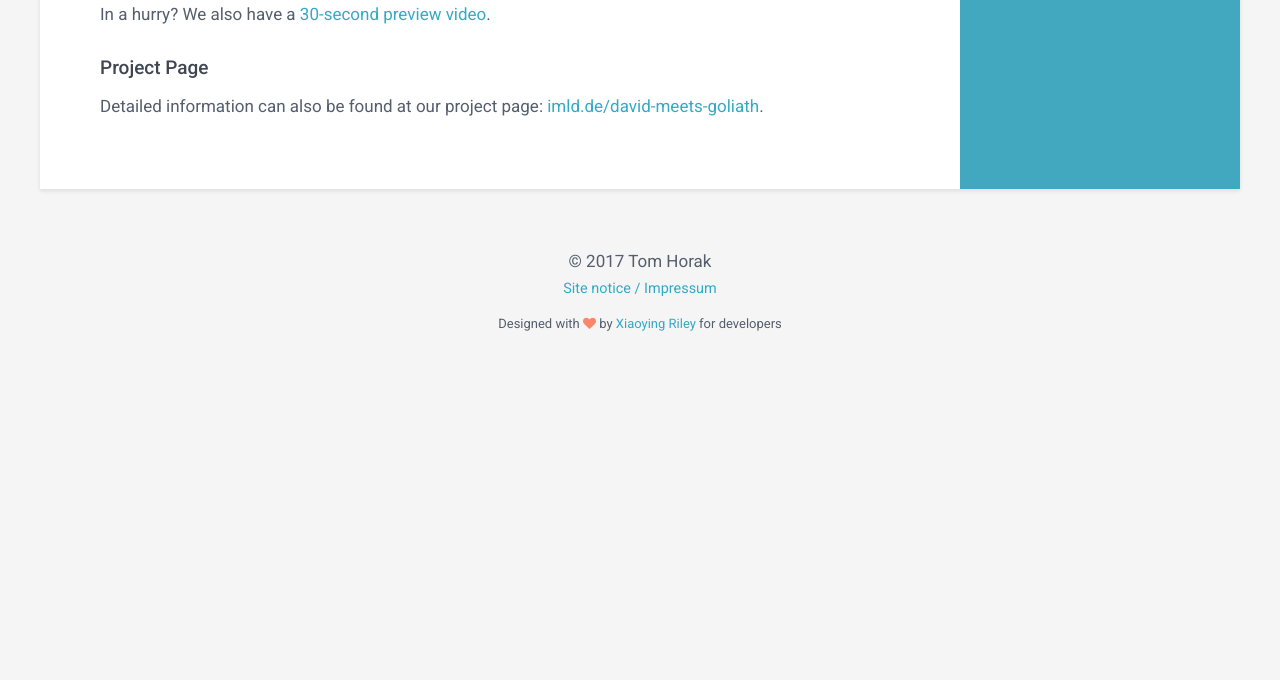
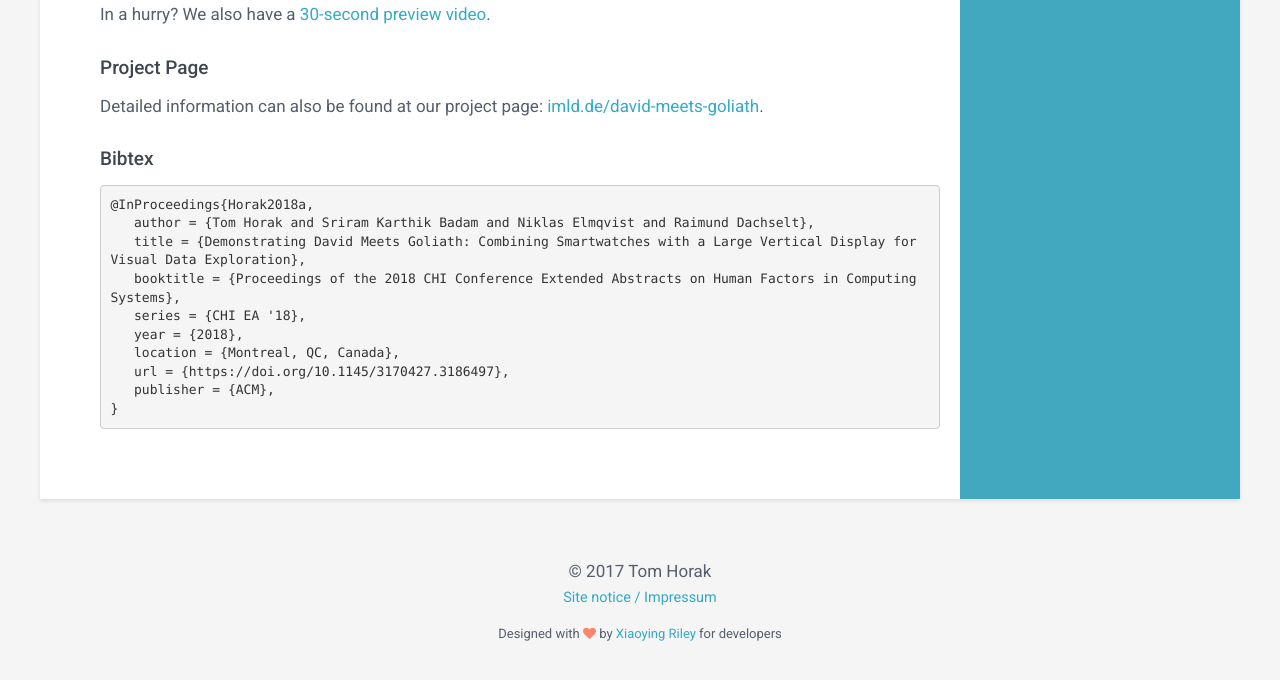
Before and after one commit to tomhorak21/tomhorak21.github.io, a Jekyll site: the page built from _publications/2018/david-meets-goliath-demo.md, in a window 1280 px wide and 900 px high, scrolled down 1048 px, cut to the strip 195-875 px from the top of the window. Built offline with Jekyll 4.4.1, drawn with Linux system fonts in a browser that asks for light colours; before the commit the page ends 1638 px from its top, so only the background shows below that.

Commit message:
Updated/Added bixtex for CHI paper & demo

```diff
--- a/_publications/2018/david-meets-goliath-demo.md
+++ b/_publications/2018/david-meets-goliath-demo.md
@@ -25,6 +25,18 @@ abstract: >
     <p>With this demonstration, we present our conceptual framework and its implementation, which enables analysts to explore data items using both devices in combination.
      Building on a analysis scenario for convicted crimes in Baltimore, our demonstration gives an impression of how the device combination can allow users to develop complex insights more fluidly by leveraging the device roles.</p>
 
+bibtex: >
+    @InProceedings{Horak2018a,
+       author = {Tom Horak and Sriram Karthik Badam and Niklas Elmqvist and Raimund Dachselt},
+       title = {Demonstrating David Meets Goliath: Combining Smartwatches with a Large Vertical Display for Visual Data Exploration},
+       booktitle = {Proceedings of the 2018 CHI Conference Extended Abstracts on Human Factors in Computing Systems},
+       series = {CHI EA '18},
+       year = {2018},
+       location = {Montreal, QC, Canada},
+       url = {https://doi.org/10.1145/3170427.3186497},
+       publisher = {ACM},
+    }
+
 ---
 
 ## Accompanying Demonstration to our Full Paper
```
Also changed, not shown: _publications/2018/david-meets-goliath.md (+1 -1 lines).
